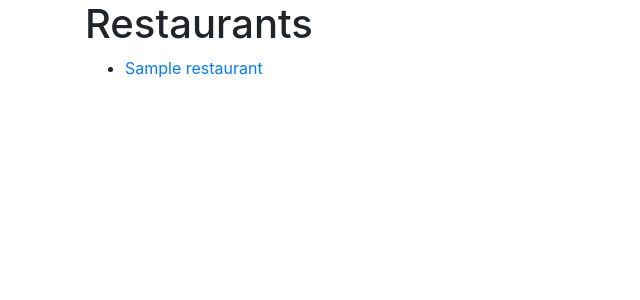
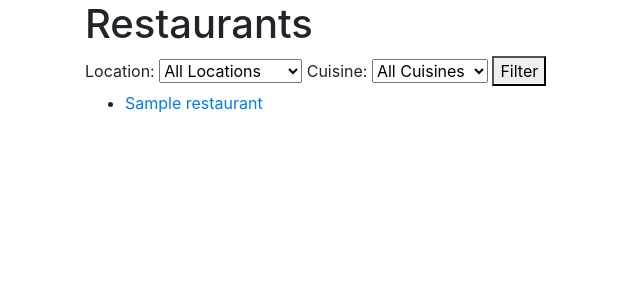
Before and after one commit to jessie-sr/restaurant, a Django app: template restaurants/templates/restaurants/list.html in a window 1280 px wide. Shown: the part 56-356 px from the top of the page, without its empty margins (0-640 px from the left). Run offline with Django 5.2, Linux system fonts and the light colour scheme; tables that the repository leaves empty hold one stand-in row (values such as "Sample post"); the template is opened without the code that fills it: values that come from a table or form of the project are taken from there, most other values are stand-ins (such as "Sample title", 1, 10 or a date in 2020); some libraries are stand-ins or nearby versions.

Commit message:
Enabled filtering restaurant info

```diff
--- a/restaurants/templates/restaurants/list.html
+++ b/restaurants/templates/restaurants/list.html
@@ -3,6 +3,27 @@
 
 {% block content %}
   <h1>Restaurants</h1>
+
+  <form method="get">
+    <label for="location">Location:</label>
+    <select name="location" id="location">
+        <option value="">All Locations</option>
+        {% for location in locations %}
+        <option value="{{ location }}" {% if request.GET.location == location %}selected{% endif %}>{{ location }}</option>
+        {% endfor %}
+    </select>
+
+    <label for="cuisine">Cuisine:</label>
+    <select name="cuisine" id="cuisine">
+        <option value="">All Cuisines</option>
+        {% for cuisine in cuisines %}
+        <option value="{{ cuisine }}" {% if request.GET.cuisine == cuisine %}selected{% endif %}>{{ cuisine }}</option>
+        {% endfor %}
+    </select>
+
+    <button type="submit">Filter</button>
+  </form>
+
   <ul>
     {% for restaurant in restaurants %}
       <li>
```
Also changed, not shown: restaurants/views.py (+20 -0 lines).
